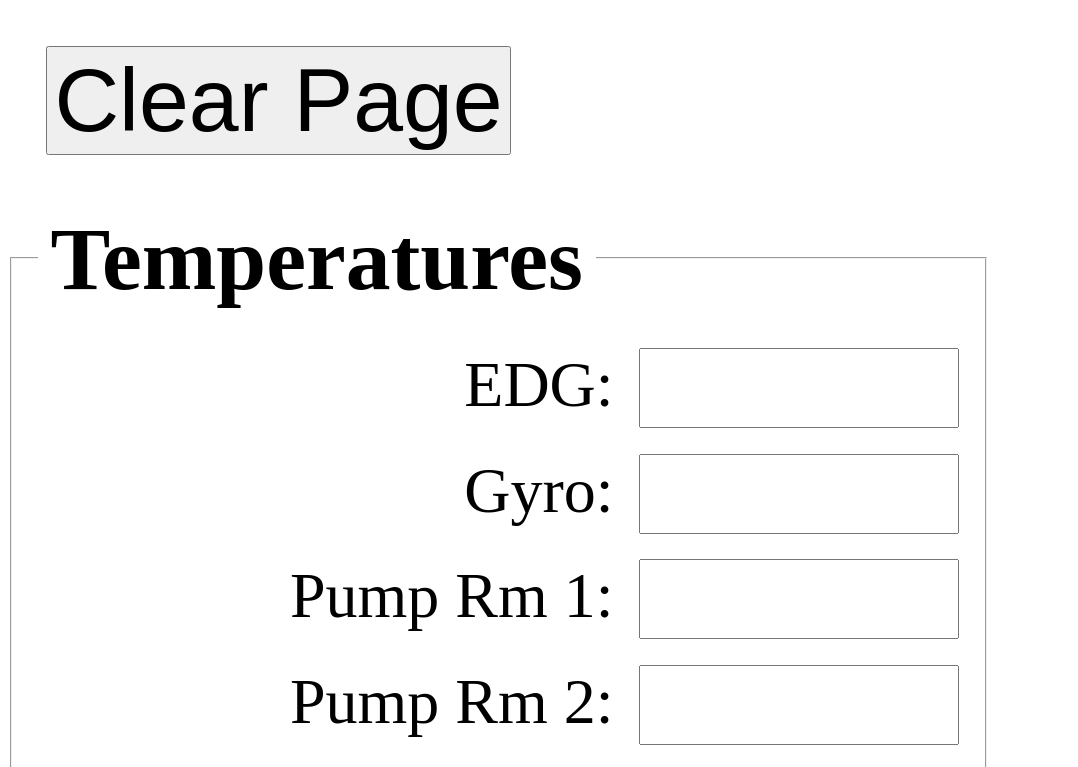
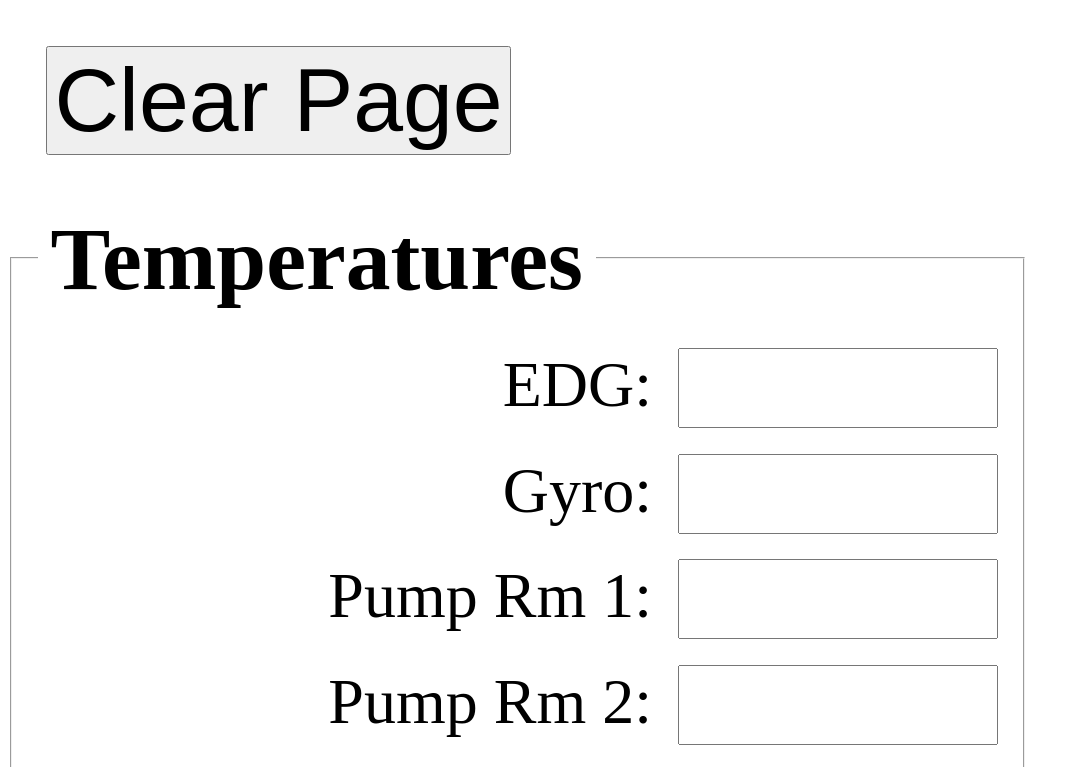
Before and after one commit to epieper/RoundsLog, a plain HTML site: page index.html in a window 1280 px wide. Shown: the top 767 px of the page, without its empty margins (0-1078 px from the left). Drawn offline with Linux system fonts and the light colour scheme.

Commit message:
Update style.css

```diff
--- a/style.css
+++ b/style.css
@@ -4,7 +4,7 @@ html {
 
 div.grid {
   display: grid;
-  grid-template-columns: 45vw 25vw;
+  grid-template-columns: 48vw 25vw;
   grid-gap: 2vw;
   grid-border: solid black 1px;
 }
```
